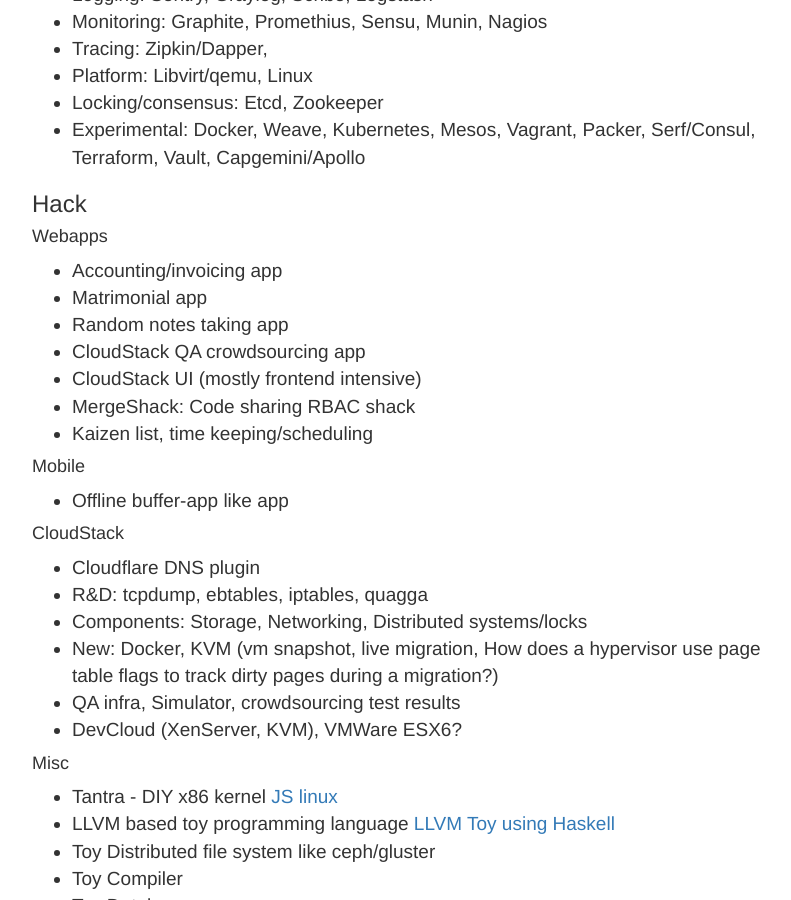
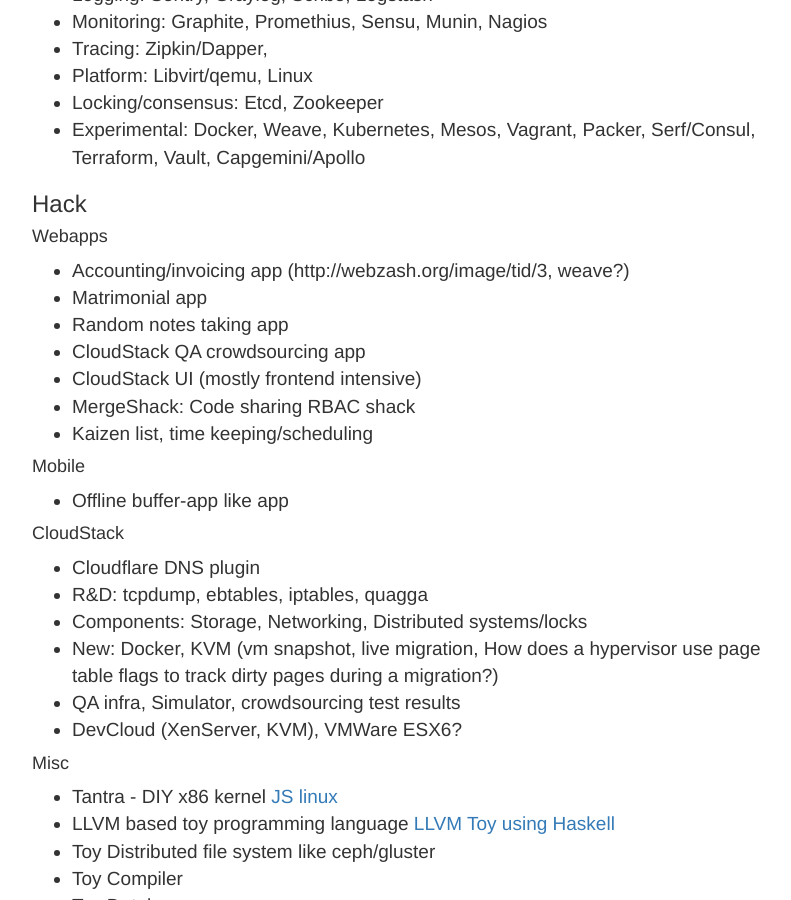
Before and after one commit to rohityadavcloud/rohityadavcloud.github.io, a Jekyll site: the page built from k/index.markdown, in a window 1280 px wide and 900 px high, scrolled down 3072 px. Shown: the whole window, without its empty margins (233-1024 px from the left). Built offline with Jekyll 4.4.1, drawn with Linux system fonts in a browser that asks for light colours.

Commit message:
kup
Signed-off-by: Rohit Yadav <bhaisaab@baagi.org>

```diff
--- a/k/index.markdown
+++ b/k/index.markdown
@@ -129,7 +129,7 @@
 
 #### Webapps
 
-- Accounting/invoicing app
+- Accounting/invoicing app (http://webzash.org/image/tid/3, weave?)
 - Matrimonial app
 - Random notes taking app
 - CloudStack QA crowdsourcing app
```
